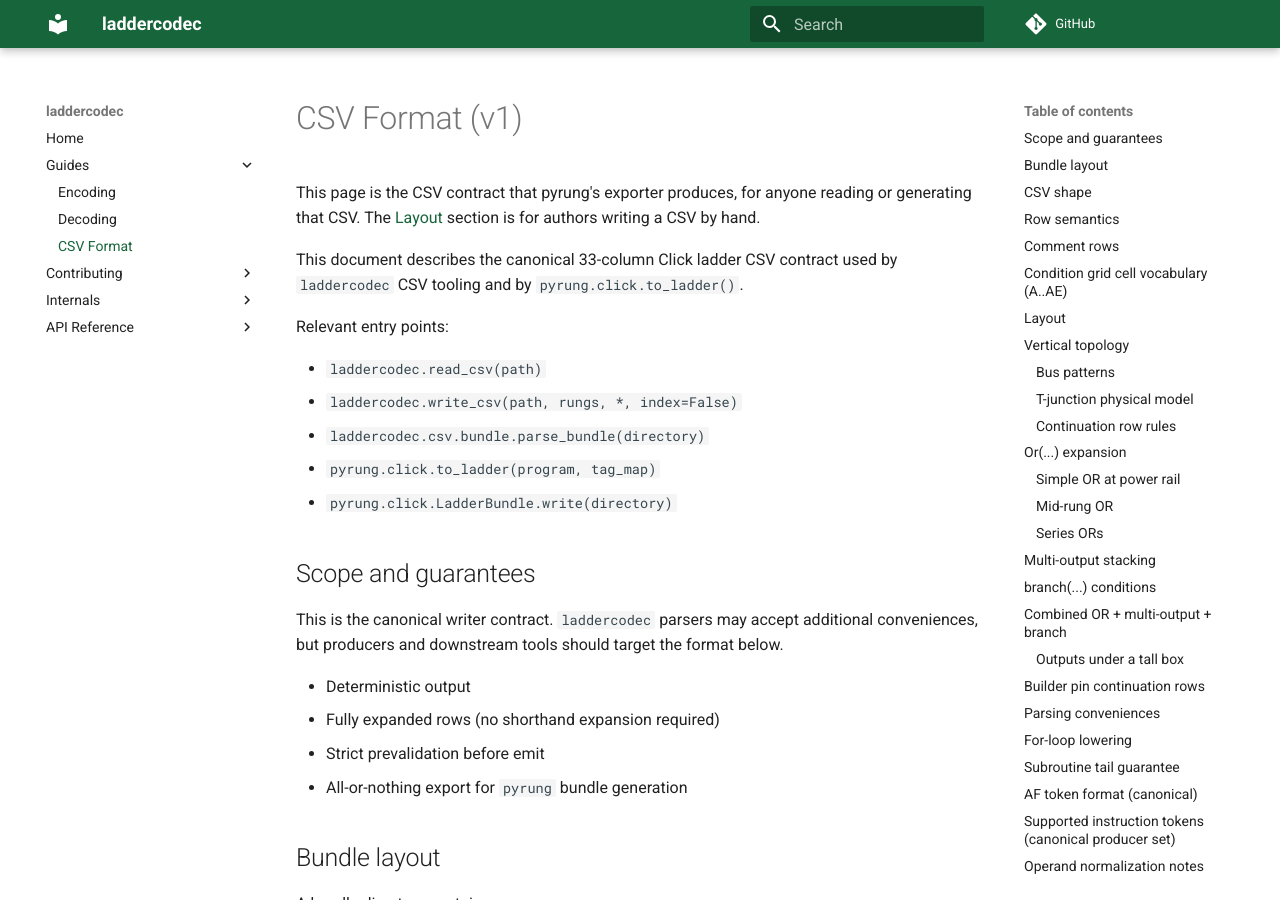
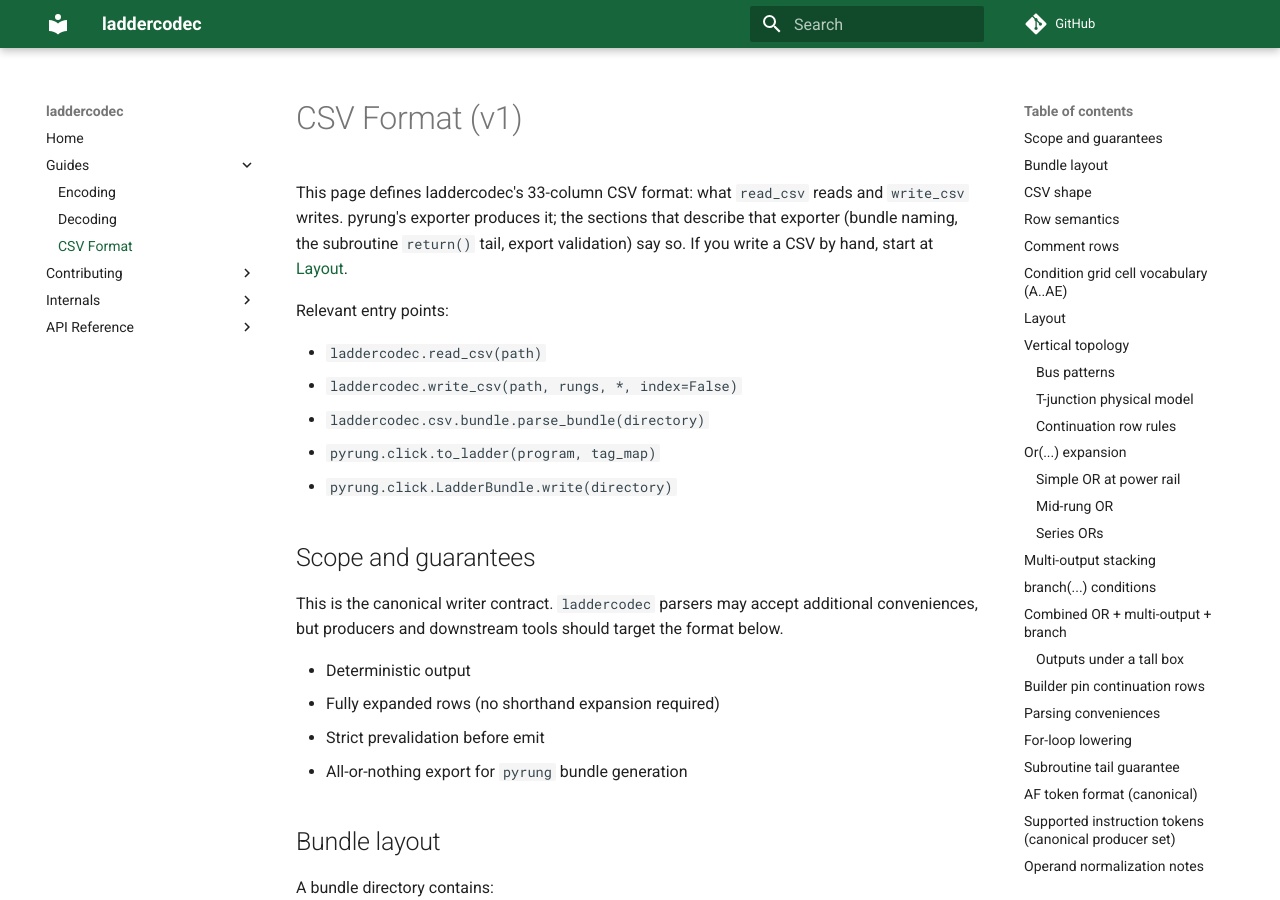
Before and after one commit to ssweber/laddercodec, an MkDocs documentation site: the page built from docs/guides/csv-format.md, in a window 1280 px wide and 900 px high. Built offline with MkDocs 1.6.1 and Material for MkDocs 9.7.7, drawn with Linux system fonts in a browser that asks for light colours; comment, search, counter and statistics services are not loaded.

Commit message:
docs(csv-format): the format is laddercodec's; pyrung's exporter produces it
Co-Authored-By: Claude Opus 5.5 <noreply@anthropic.com>
Claude-Session: https://claude.ai/code/session_01QnFxutaFyJKgcijzqdEwer

```diff
--- a/docs/guides/csv-format.md
+++ b/docs/guides/csv-format.md
@@ -1,11 +1,9 @@
 # CSV Format (v1)
 
-This page is the CSV contract that pyrung's exporter produces, for anyone reading
-or generating that CSV. The [Layout](#layout) section is for authors writing a CSV
-by hand.
-
-This document describes the canonical 33-column Click ladder CSV contract
-used by `laddercodec` CSV tooling and by `pyrung.click.to_ladder()`.
+This page defines laddercodec's 33-column CSV format: what `read_csv` reads and
+`write_csv` writes. pyrung's exporter produces it; the sections that describe that
+exporter (bundle naming, the subroutine `return()` tail, export validation) say so.
+If you write a CSV by hand, start at [Layout](#layout).
 
 Relevant entry points:
 
```
